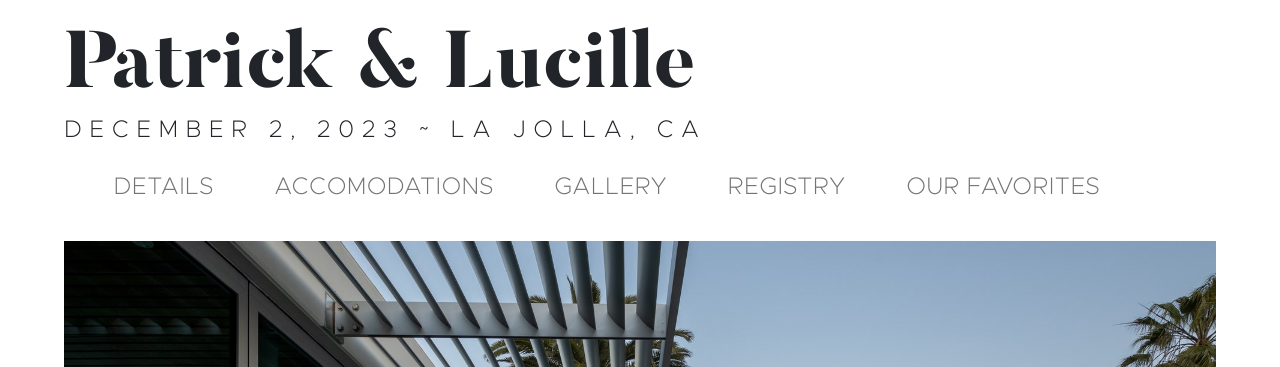
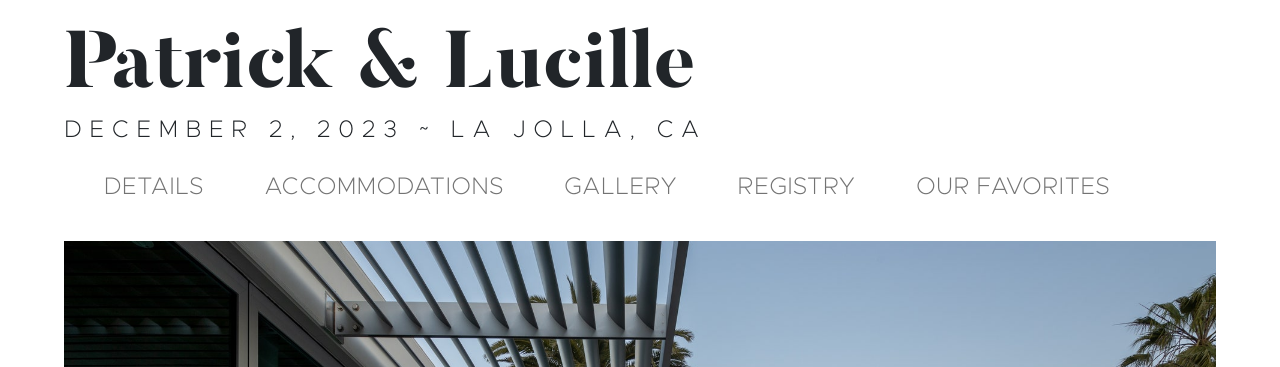
Before and after one commit to youandmia/youandmia.github.io, a Jekyll site: the page built from index.md, in a window 1280 px wide. Shown: the top 367 px of the page. Built offline with Jekyll 4.4.1, drawn with Linux system fonts in a browser that asks for light colours; nearby versions of some CDN libraries.

Commit message:
Update navigation.yml
spotfix

```diff
--- a/_data/navigation.yml
+++ b/_data/navigation.yml
@@ -1,8 +1,8 @@
 - name: details
   link: /details
 
-- name: accomodations
-  link: /accomodations
+- name: accommodations
+  link: /accommodations
   disabled: false
 
 - name: gallery
```
